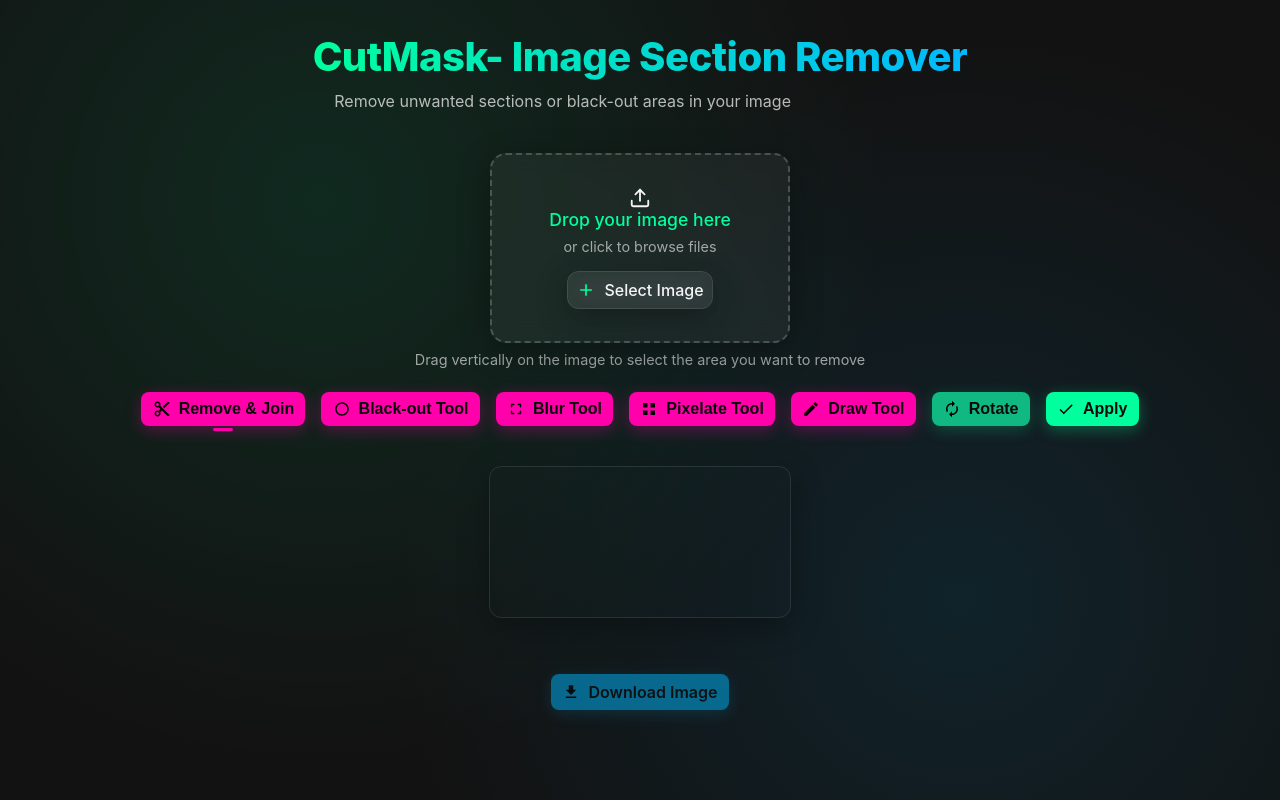
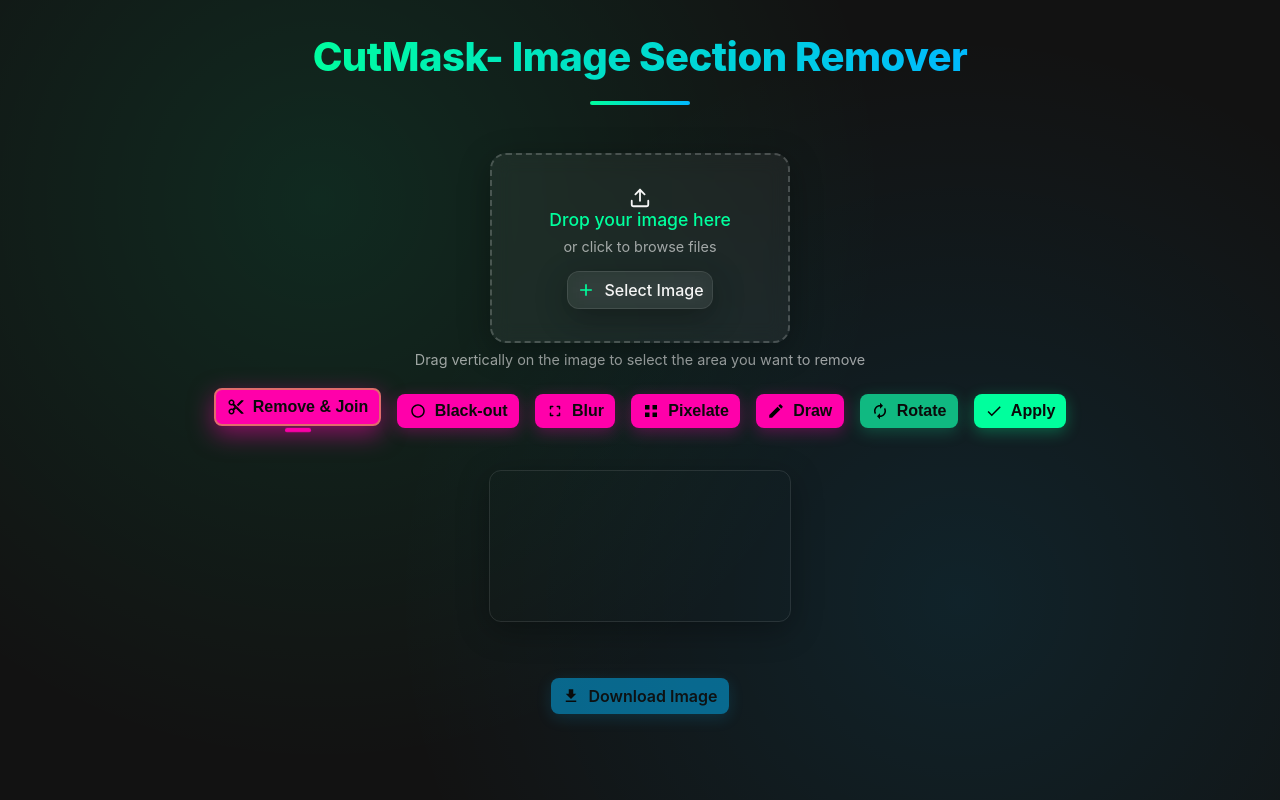
Before and after one commit to mish0as/image-section-remover, a plain HTML site: page index.html in a window 1280 px wide. Drawn offline with Linux system fonts and the light colour scheme.

Commit message:
Update index.html

```diff
--- a/index.html
+++ b/index.html
@@ -49,7 +49,22 @@
 
     header {
       text-align: center;
-      margin-bottom: 1rem;
+      margin-bottom: 1.5rem;
+      position: relative;
+      padding-bottom: 1rem;
+      width: 100%;
+    }
+
+    header::after {
+      content: '';
+      position: absolute;
+      bottom: 0;
+      left: 50%;
+      transform: translateX(-50%);
+      width: 100px;
+      height: 4px;
+      background: linear-gradient(90deg, var(--primary), var(--secondary));
+      border-radius: 2px;
     }
 
     h1 {
@@ -61,14 +76,25 @@
       color: transparent;
       margin-bottom: 0.5rem;
       letter-spacing: -0.5px;
+      position: relative;
+      display: inline-block;
+      padding: 0 1rem;
     }
 
-    .subtitle {
-      color: rgba(255, 255, 255, 0.7);
-      font-size: 1rem;
-      max-width: 500px;
-      line-height: 1.5;
-      text-align: center;
+    h1::before, h1::after {
+      content: '✂️';
+      position: absolute;
+      top: 50%;
+      transform: translateY(-50%);
+      font-size: 1.5rem;
+    }
+
+    h1::before {
+      left: -10px;
+    }
+
+    h1::after {
+      right: -10px;
     }
 
     .upload-area {
@@ -258,17 +284,32 @@
       height: 18px;
     }
 
-    /* Active tool indicator */
+    /* Enhanced active tool indicator */
+    .btn.active-tool {
+      transform: translateY(-4px);
+      box-shadow: 0 8px 25px rgba(0, 255, 157, 0.5);
+      border: 2px solid #e16c6c;
+    }
+
+    .btn-secondary.active-tool {
+      box-shadow: 0 8px 25px rgba(255, 0, 170, 0.5);
+    }
+
+    .btn-tertiary.active-tool {
+      box-shadow: 0 8px 25px rgba(16, 185, 129, 0.5);
+    }
+
     .btn.active-tool::after {
       content: '';
       position: absolute;
-      bottom: -5px;
+      bottom: -8px;
       left: 50%;
       transform: translateX(-50%);
-      width: 20px;
-      height: 3px;
+      width: 24px;
+      height: 4px;
       background: var(--primary);
-      border-radius: 3px;
+      border-radius: 4px;
+      animation: pulse 1.5s infinite;
     }
 
     .btn-secondary.active-tool::after {
@@ -368,6 +409,10 @@
         font-size: 2rem;
       }
 
+      h1::before, h1::after {
+        font-size: 1.2rem;
+      }
+
       .drop-container {
         height: 180px;
         padding: 1.5rem;
@@ -391,14 +436,21 @@
 
       /* Adjust active tool indicator for mobile */
       .btn.active-tool::after {
-        bottom: -3px;
-        width: 15px;
-        height: 2px;
+        bottom: -6px;
+        width: 20px;
+        height: 3px;
       }
     }
 
     #applyBtn {
       display: flex !important; /* Force visibility */
+    }
+
+    /* Animation for active tool indicator */
+    @keyframes pulse {
+      0% { opacity: 0.7; transform: translateX(-50%) scale(0.9); }
+      50% { opacity: 1; transform: translateX(-50%) scale(1.1); }
+      100% { opacity: 0.7; transform: translateX(-50%) scale(0.9); }
     }
   </style>
 </head>
@@ -406,7 +458,6 @@
   <div class="container">
     <header>
       <h1>CutMask- Image Section Remover</h1>
-      <p class="subtitle">Remove unwanted sections or black-out areas in your image</p>
     </header>
 
     <div class="upload-area">
@@ -440,25 +491,25 @@
         <svg viewBox="0 0 24 24">
           <path d="M12 3c-4.97 0-9 4.03-9 9s4.03 9 9 9 9-4.03 9-9-4.03-9-9-9zm0 16c-3.86 0-7-3.14-7-7s3.14-7 7-7 7 3.14 7 7-3.14 7-7 7z"/>
         </svg>
-        Black-out Tool
+        Black-out
       </button>
       <button id="blurBtn" class="btn btn-secondary">
         <svg viewBox="0 0 24 24">
           <path d="M6 14c-.55 0-1 .45-1 1v3c0 .55.45 1 1 1h3c.55 0 1-.45 1-1s-.45-1-1-1H7v-2c0-.55-.45-1-1-1zm0-4c.55 0 1-.45 1-1V7h2c.55 0 1-.45 1-1s-.45-1-1-1H6c-.55 0-1 .45-1 1v3c0 .55.45 1 1 1zm11 7h-2c-.55 0-1 .45-1 1s.45 1 1 1h3c.55 0 1-.45 1-1v-3c0-.55-.45-1-1-1s-1 .45-1 1v2zM14 6c0 .55.45 1 1 1h2v2c0 .55.45 1 1 1s1-.45 1-1V6c0-.55-.45-1-1-1h-3c-.55 0-1 .45-1 1z"/>
         </svg>
-        Blur Tool
+        Blur
       </button>
       <button id="pixelateBtn" class="btn btn-secondary">
         <svg viewBox="0 0 24 24">
           <path d="M10 4H4v6h6V4zm0 10H4v6h6v-6zm10 0h-6v6h6v-6zm0-10h-6v6h6V4z"/>
         </svg>
-        Pixelate Tool
+        Pixelate
       </button>
       <button id="drawBtn" class="btn btn-secondary">
         <svg viewBox="0 0 24 24">
           <path d="M20.71 7.04c.39-.39.39-1.04 0-1.41l-2.34-2.34c-.37-.39-1.02-.39-1.41 0l-1.84 1.83 3.75 3.75M3 17.25V21h3.75L17.81 9.93l-3.75-3.75L3 17.25z"/>
         </svg>
-        Draw Tool
+        Draw
       </button>
       <button id="rotateBtn" class="btn btn-tertiary">
         <svg viewBox="0 0 24 24">
```
